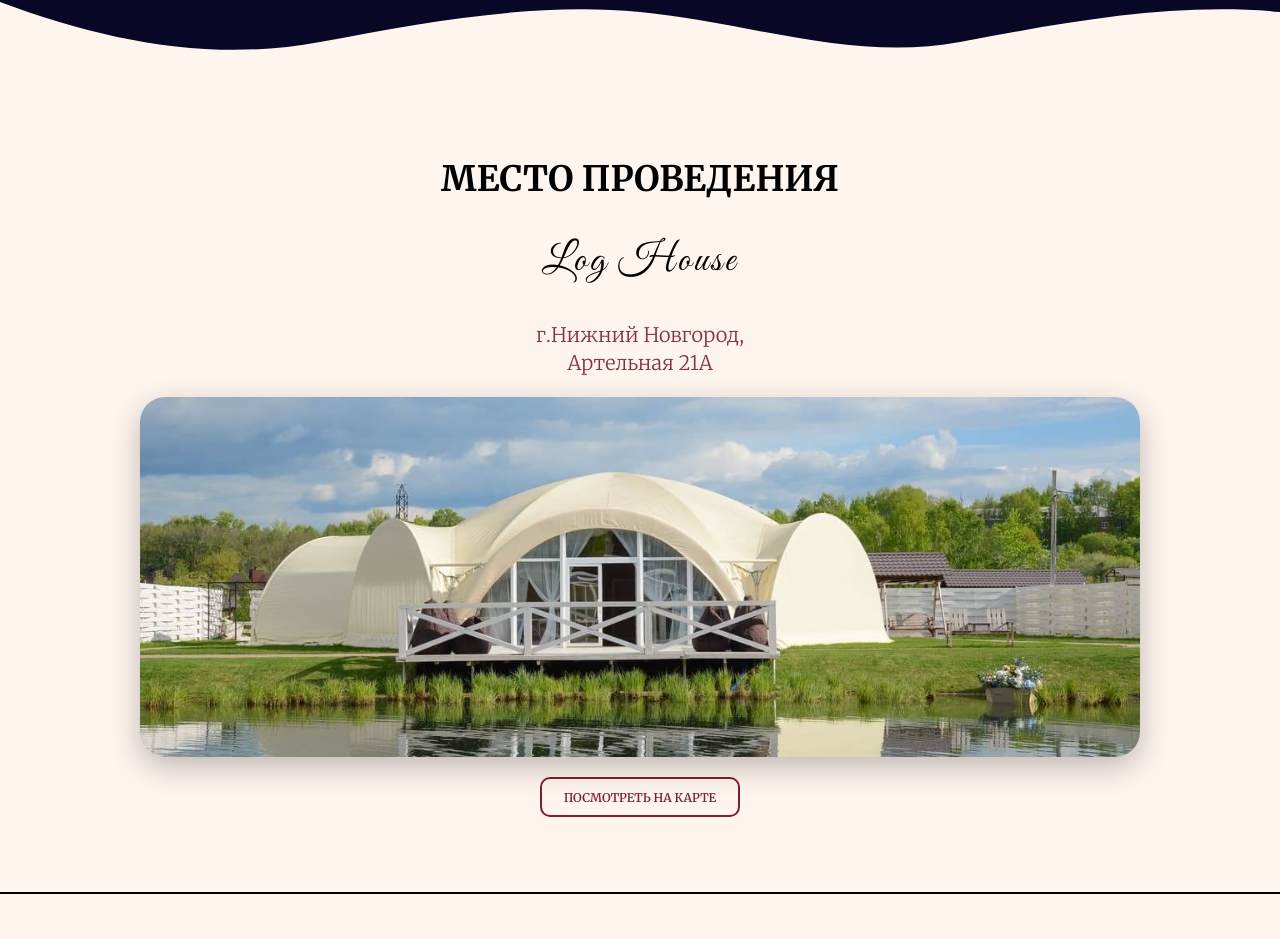
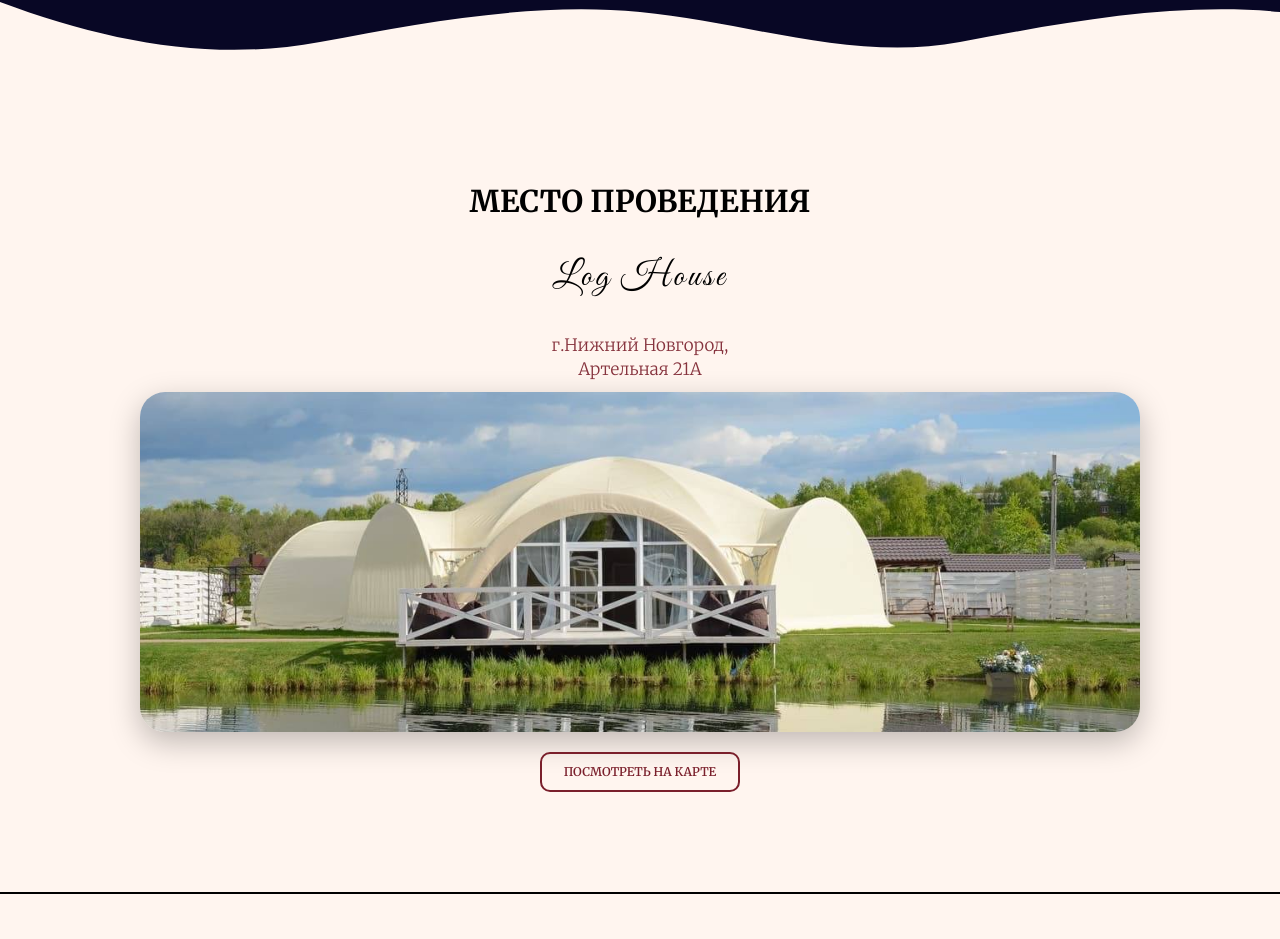
Before and after one commit to sashashevcov199929-ux/wedding-invitation, a React (Vite) app: page / in a window 1280 px wide. Shown: the part 3138-4077 px from the top of the page. Built offline with nearby package versions, Linux system fonts and the light colour scheme.

Commit message:
Размеры блоков поправил

```diff
--- a/src/components/Place/Place.module.css
+++ b/src/components/Place/Place.module.css
@@ -18,13 +18,13 @@
   font-optical-sizing: auto;
   font-weight: 700;
   font-style: normal;
-  font-size: 35px;
+  font-size: 30px;
 }
 .textCenter {
   font-family: "Great Vibes", cursive;
   font-weight: 400;
   font-style: normal;
-  font-size: 40px;
+  font-size: 35px;
   display: flex;
   align-items: center;
   justify-content: center;
@@ -38,7 +38,7 @@
   text-align: center; /* на всякий случай для текста */
   font-family: "Merriweather", serif;
   font-weight: 300;
-  font-size: 20px;
+  font-size: 17px;
   opacity: 0.9;
   color: #7a1f2b;
   line-height: 1.4; /* чтобы строки не слипались */
@@ -46,7 +46,7 @@
 .containerFoto {
   width: 90%; /* почти вся ширина */
   max-width: 1200px; /* ограничение для больших экранов */
-  margin-top: 20px;
+  margin-top: 10px;
   display: flex;
   align-items: center;
   justify-content: center;
@@ -55,7 +55,7 @@
 .containerFoto img {
   width: 100%;
   max-width: 1000px;
-  height: 360px;
+  height: 340px;
   object-fit: cover;
   border-radius: 25px;
   box-shadow: 0 10px 30px rgba(0, 0, 0, 0.25);
```
